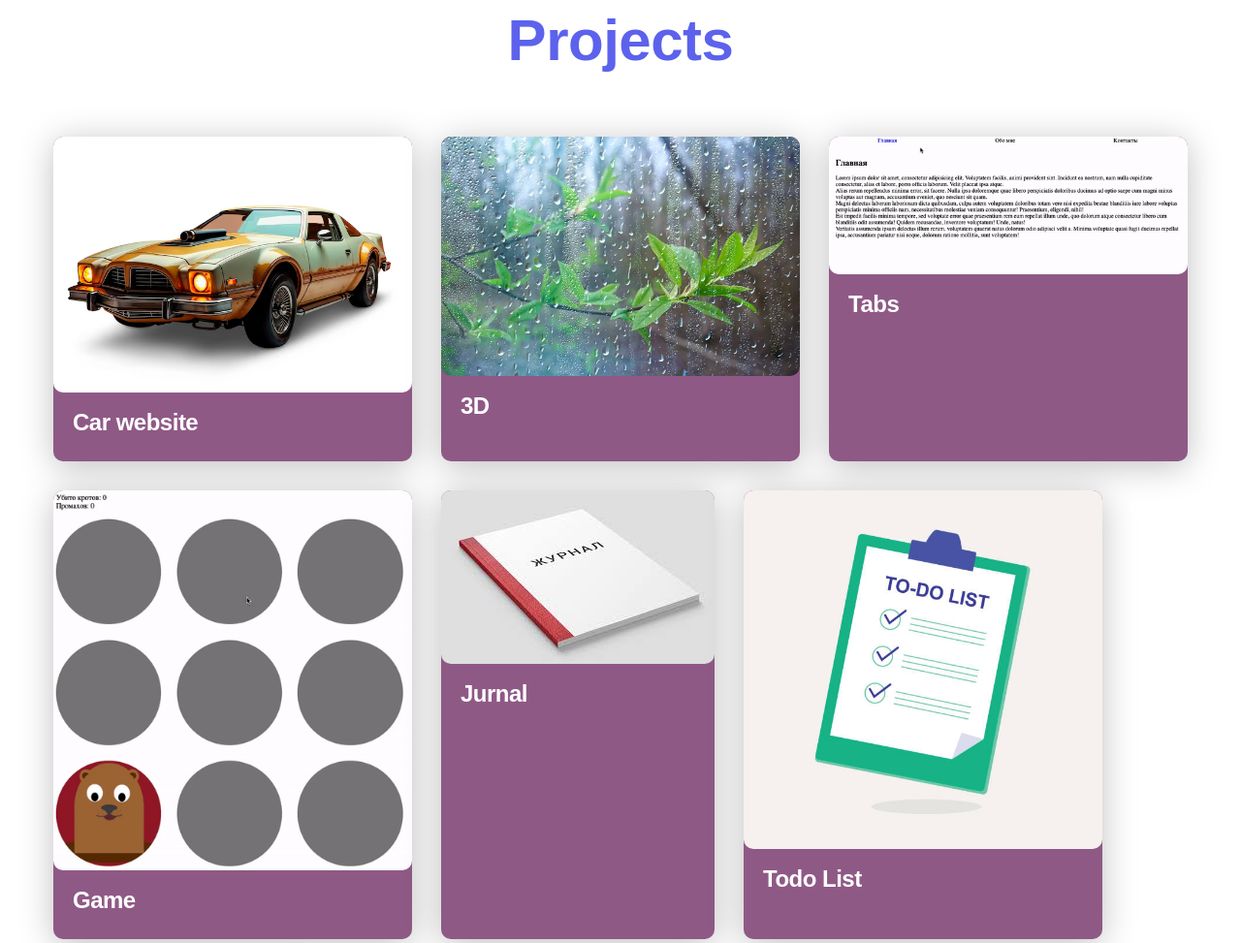
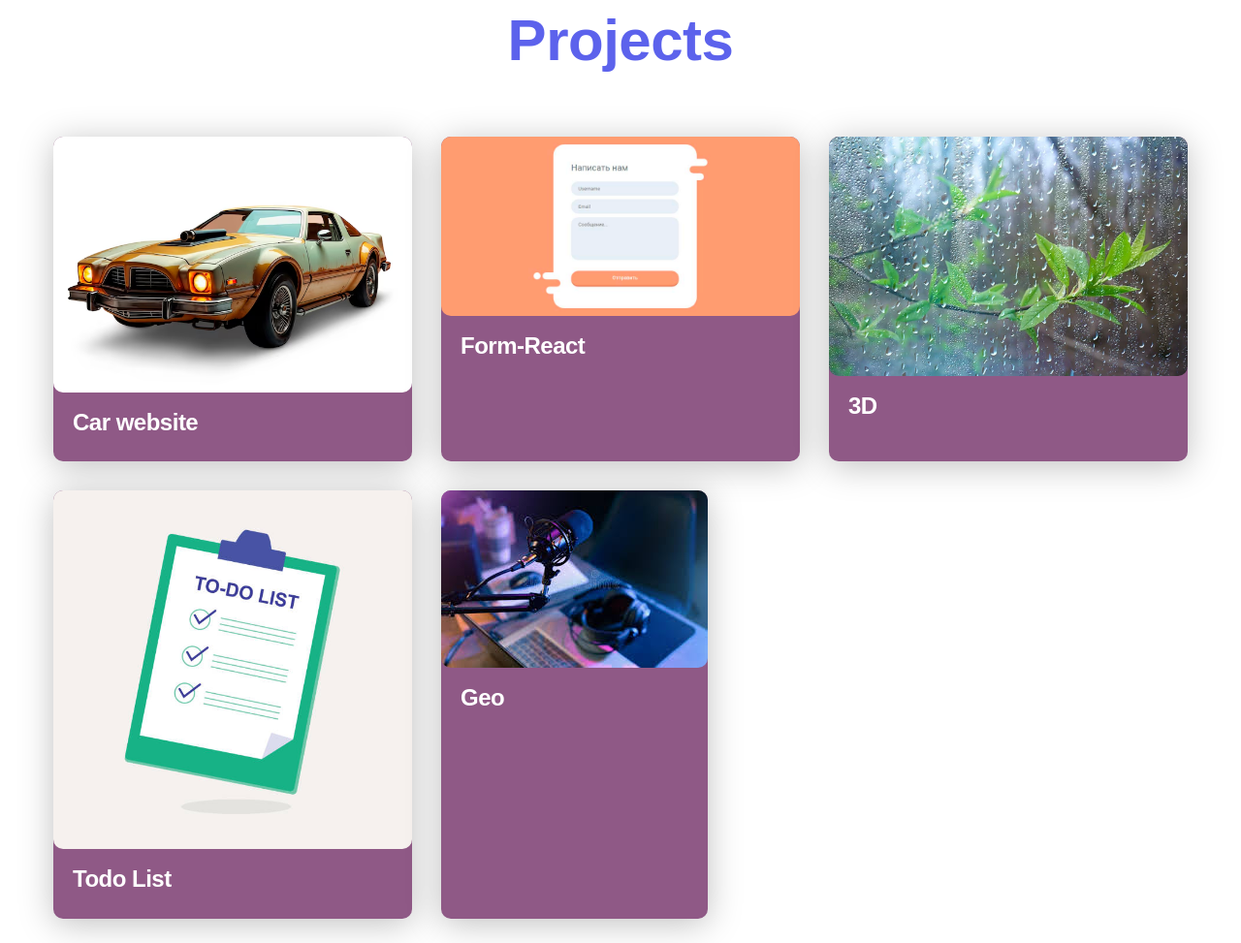
Before and after one commit to Marjon-art/-my-portfolio, a plain HTML site: page index.html in a window 1280 px wide. Shown: the part 831-1804 px from the top of the page at 97% size. Drawn offline with Linux system fonts and the light colour scheme.

Commit message:
initiall

```diff
--- a/index.html
+++ b/index.html
@@ -48,24 +48,12 @@
                     <a href="https://marjon-art.github.io/car_Veb/"><h3 class="project__title">Car website</h3></a>
                 </li>
                 <li class="project">
+                    <img src="/css/img/projects/krasivaya_forma.jpg" class="project__img">
+                    <a href="https://marjon-art.github.io/login-signup/"><h3 class="project__title">Form-React</h3></a>
+                </li>
+                <li class="project">
                     <img src="./css/img/projects/depositphotos_352828632-stock-photo-spring-rain-forest-fresh-branches.jpg" class="project__img">
                     <a href="https://marjon-art.github.io/website-3D/"><h3 class="project__title">3D</h3></a>
-                </li>
-                <li class="project">
-                    <a href="./progect-page.html">
-                    <img src="./css/img/projects/demo.gif" class="project__img"></a>
-                    <a href="https://marjon-art.github.io/tabs-js/"><h3 class="project__title">Tabs</h3></a>
-
-                </li>
-                <li class="project">
-                    <a href="./progect-page.html">
-                    <img src="./css/img/projects/devo_game.gif" class="project__img"></a>
-                    <a href="https://marjon-art.github.io/Game-Js/"><h3 class="project__title">Game</h3></a>
-                </li>
-
-                <li class="project">
-                    <img src="./css/img/projects/images.jpeg" class="project__img">
-                   <a href="https://marjon-art.github.io/jurnals/"><h3 class="project__title">Jurnal</h3></a>
                 </li>
                <li class="project">
                 <img src="./css/img/projects/istockphoto-1384700413-612x612.jpg" class="project__img">
```
Also changed, not shown: css/img/projects/krasivaya_forma.jpg (added). Lines whose indentation alone changed are shown as unchanged.
